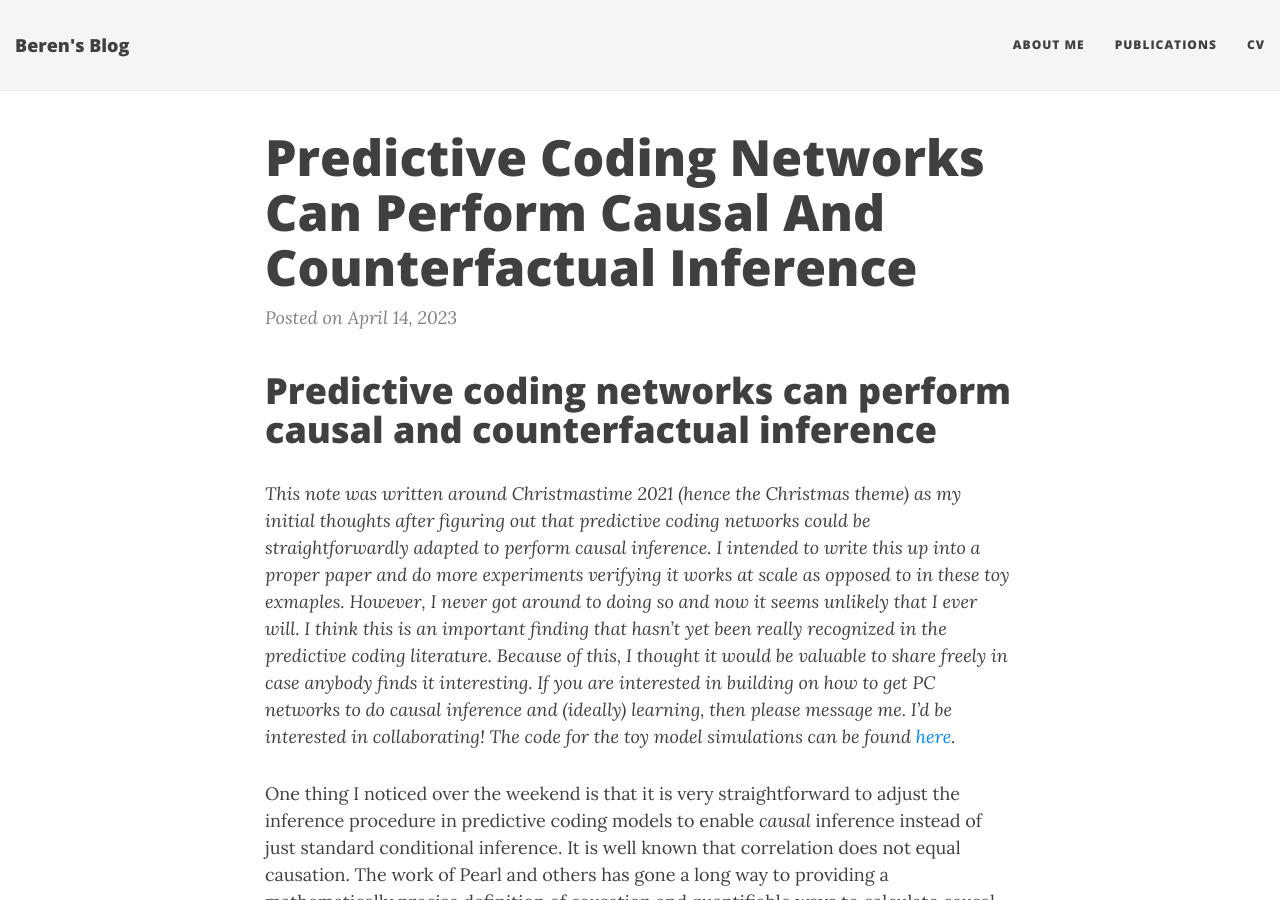
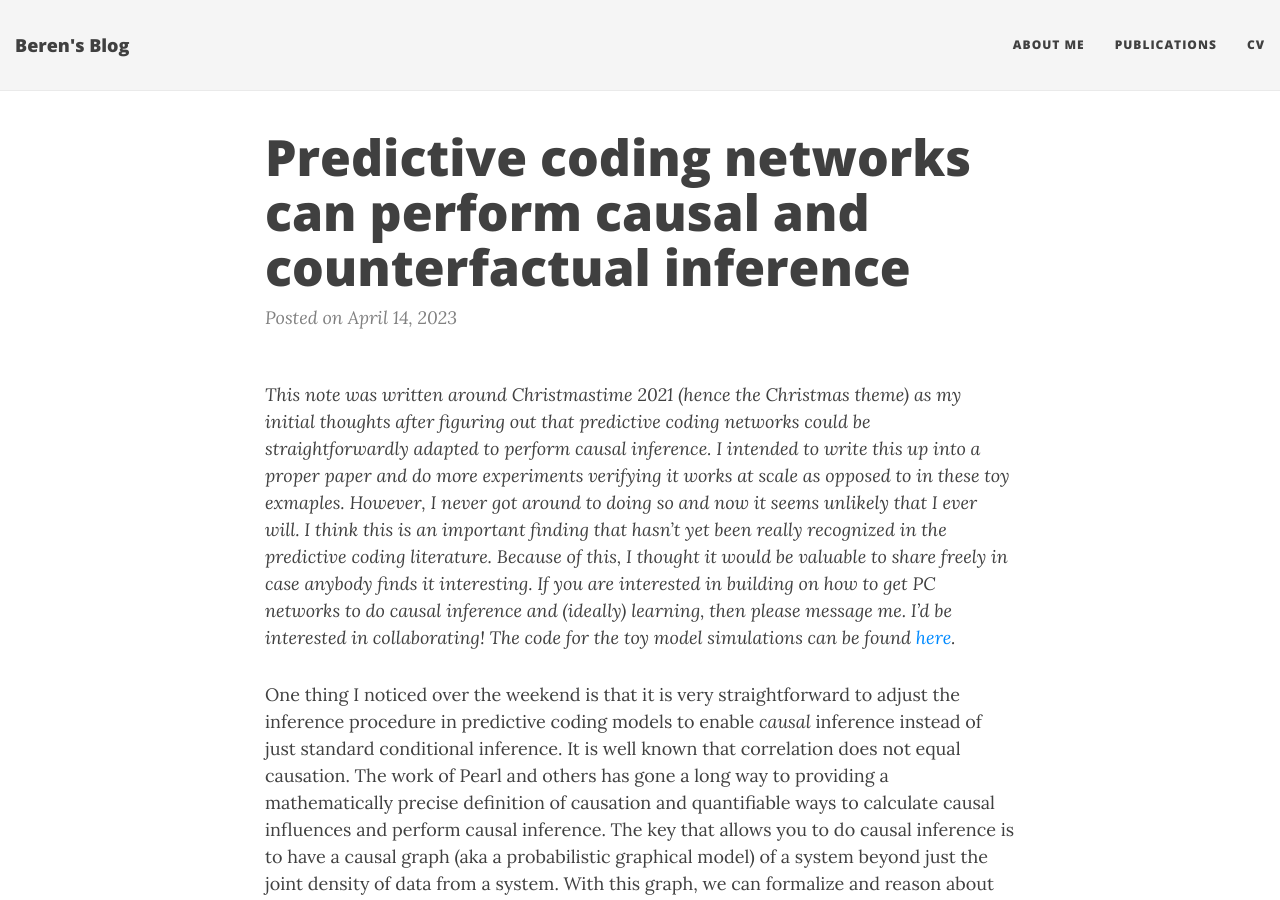
Before and after one commit to BerenMillidge/BerenMillidge.github.io, a Jekyll site: the page built from _posts/2023-04-14-Predictive-coding-networks-can-perform-causal-and-counterfactual-inference.md, in a window 1280 px wide and 900 px high. Built offline with Jekyll 4.4.1, drawn with Linux system fonts in a browser that asks for light colours; nearby versions of some CDN libraries; formulas are drawn with MathJax 3; some of the changed lines change nothing that is shown.

Commit message:
Update 2023-04-14-Predictive-coding-networks-can-perform-causal-and-counterfactual-inference.md

```diff
--- a/_posts/2023-04-14-Predictive-coding-networks-can-perform-causal-and-counterfactual-inference.md
+++ b/_posts/2023-04-14-Predictive-coding-networks-can-perform-causal-and-counterfactual-inference.md
@@ -1,5 +1,7 @@
-
-# Predictive coding networks can perform causal and counterfactual inference
+---
+title: Predictive coding networks can perform causal and counterfactual inference
+layout: post
+---
 
 *This note was written around Christmastime 2021 (hence the Christmas theme) as my initial thoughts after figuring out that predictive coding networks could be straightforwardly adapted to perform causal inference. I intended to write this up into a proper paper and do more experiments verifying it works at scale as opposed to in these toy exmaples. However, I never got around to doing so and now it seems unlikely that I ever will. I think this is an important finding that hasn't yet been really recognized in the predictive coding literature. Because of this, I thought it would be valuable to share freely in case anybody finds it interesting. If you are interested in building on how to get PC networks to do causal inference and (ideally) learning, then please message me. I'd be interested in collaborating! The code for the toy model simulations can be found [here](https://github.com/BerenMillidge/PC_causality).*
 
```
